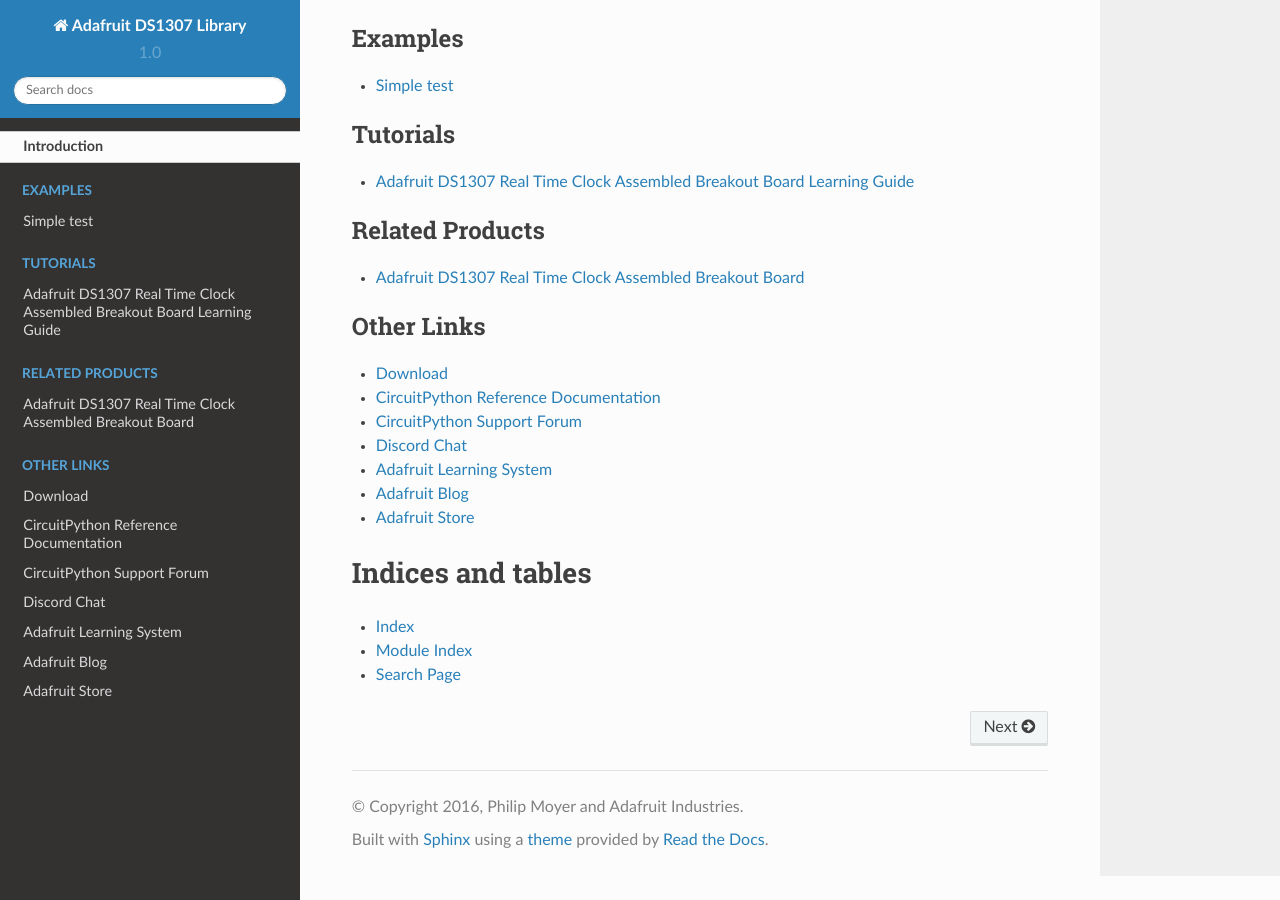
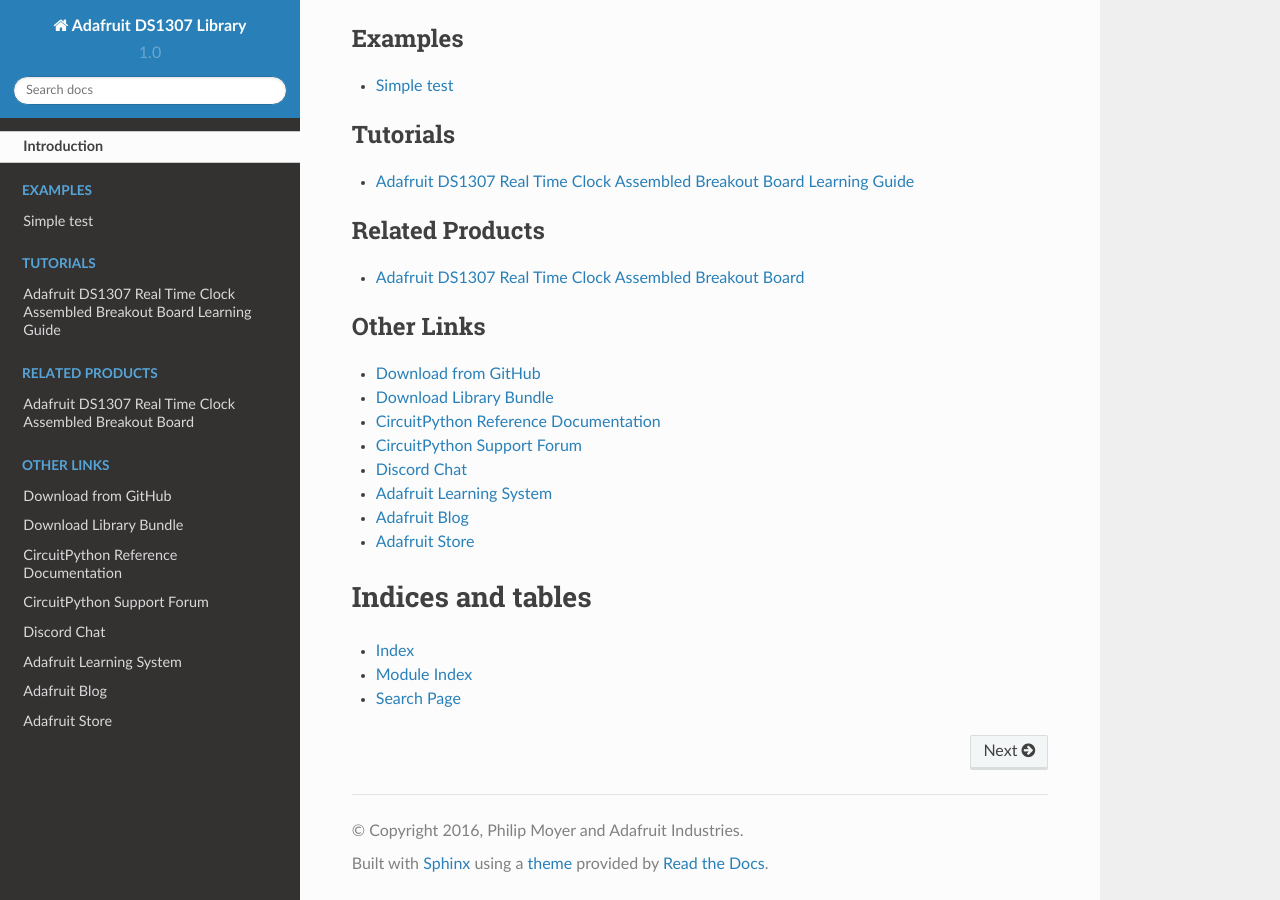
Before and after one commit to adafruit/Adafruit_CircuitPython_DS1307, a Sphinx documentation site: the page built from docs/index.rst, in a window 1280 px wide and 900 px high, scrolled down 2965 px. Built offline with Sphinx 7.4.7 and the Read the Docs theme 2.0.0, drawn with Linux system fonts in a browser that asks for light colours.

Commit message:
Added cp.org link to index.rst

```diff
--- a/docs/index.rst
+++ b/docs/index.rst
@@ -33,7 +33,8 @@
 .. toctree::
     :caption: Other Links
 
-    Download <https://github.com/adafruit/Adafruit_CircuitPython_DS1307/releases/latest>
+    Download from GitHub <https://github.com/adafruit/Adafruit_CircuitPython_DS1307/releases/latest>
+    Download Library Bundle <https://circuitpython.org/libraries>
     CircuitPython Reference Documentation <https://docs.circuitpython.org>
     CircuitPython Support Forum <https://forums.adafruit.com/viewforum.php?f=60>
     Discord Chat <https://adafru.it/discord>
```
